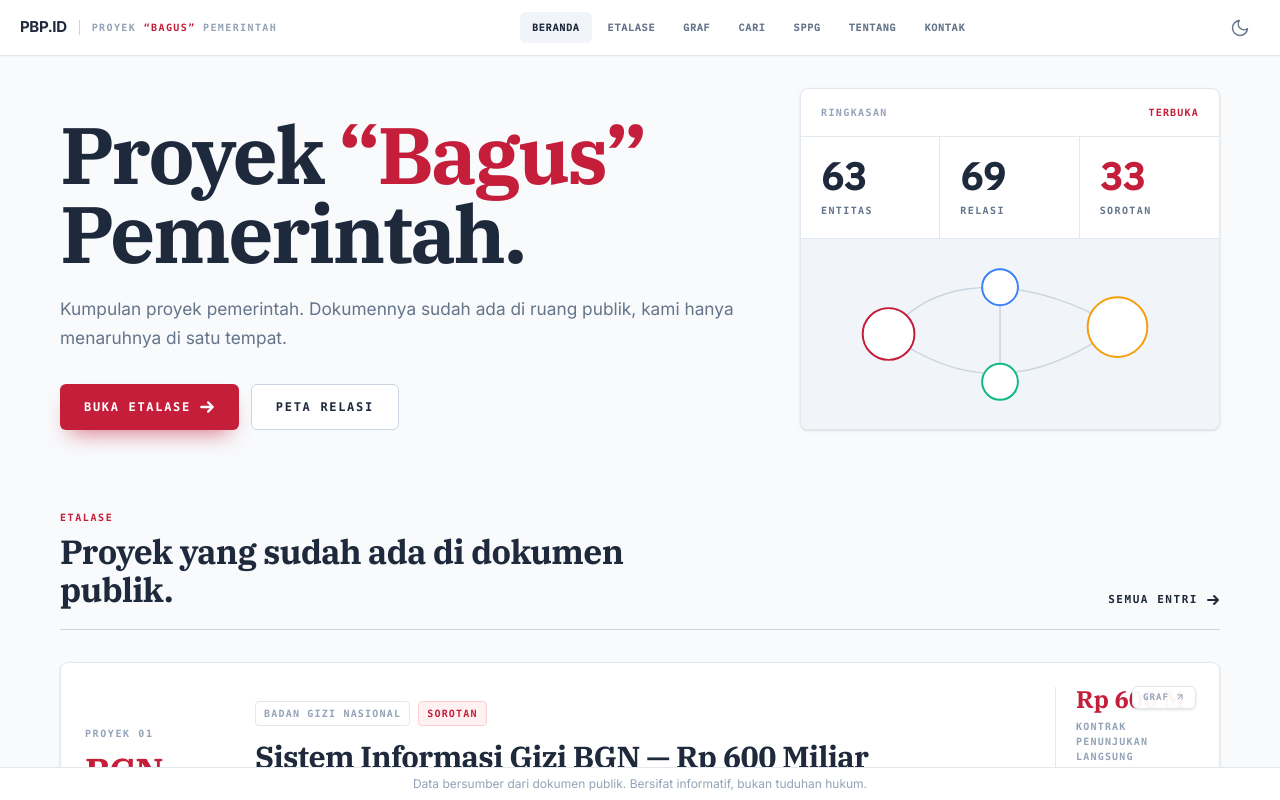
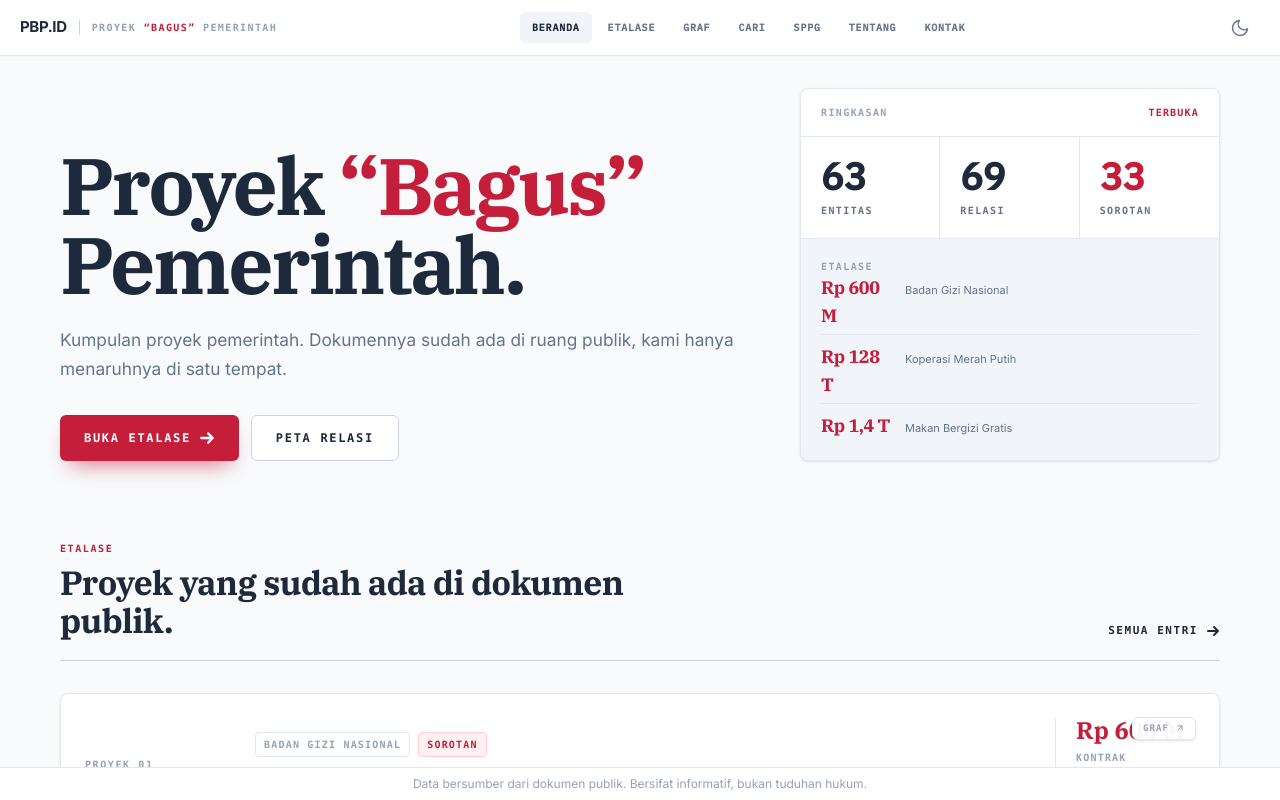
Before and after one commit to afoxyze/bgnmbgkmp-jelek, a Next.js app in the folder frontend/: page / in a window 1280 px wide. Built offline with nearby package versions, Linux system fonts and the light colour scheme.

Commit message:
ui(hero): replace abstract SignalMap with real entry teasers
Decorative SVG circles replaced by the top three entries' headline numbers (Rp 600 M / Rp 128 T / Rp 1,4 T). Each row links to the entry, so the hero card doubles as a table of contents.

```diff
--- a/frontend/app/page.tsx
+++ b/frontend/app/page.tsx
@@ -191,17 +191,34 @@ function StatCell({ value, label, danger = false }: StatCellProps) {
 }
 
 function SignalMap() {
+  // Show the headline number from each of the first three registry entries
+  // instead of abstract circles. Same visual footprint, actual data.
+  const entries = getEntrySummaries().slice(0, 3);
+
   return (
-    <div className="relative min-h-[190px] bg-[var(--bg-surface-2)]" aria-hidden="true">
-      <svg className="absolute inset-0 h-full w-full" viewBox="0 0 420 190">
-        <path d="M88 95 C140 28, 238 40, 318 88" stroke="var(--border-strong)" strokeWidth="1.5" fill="none" />
-        <path d="M88 95 C162 150, 235 148, 318 88" stroke="var(--border-strong)" strokeWidth="1.5" fill="none" />
-        <path d="M200 48 L200 143" stroke="var(--border-strong)" strokeWidth="1.5" />
-        <circle cx="88" cy="95" r="26" fill="var(--bg-surface)" stroke="var(--accent-danger)" strokeWidth="2" />
-        <circle cx="200" cy="48" r="18" fill="var(--bg-surface)" stroke="#3B82F6" strokeWidth="2" />
-        <circle cx="200" cy="143" r="18" fill="var(--bg-surface)" stroke="#10B981" strokeWidth="2" />
-        <circle cx="318" cy="88" r="30" fill="var(--bg-surface)" stroke="#F59E0B" strokeWidth="2" />
-      </svg>
+    <div className="relative min-h-[190px] bg-[var(--bg-surface-2)] p-5 flex flex-col justify-between">
+      <div className="font-mono text-[10px] font-bold uppercase tracking-[0.14em] text-[var(--text-tertiary)]">
+        Etalase
+      </div>
+      <div className="flex flex-col gap-1">
+        {entries.map((entry) => (
+          <Link
+            key={entry.slug}
+            href={`/etalase/${entry.slug}`}
+            className="group flex items-baseline gap-3 no-underline border-t border-[var(--border-base)] pt-2 first:pt-0 first:border-t-0"
+          >
+            <span
+              style={{ fontFamily: "'IBM Plex Serif', 'Georgia', serif" }}
+              className="text-lg font-bold text-[var(--accent-danger)] tracking-tight w-[72px] shrink-0"
+            >
+              {entry.anggaranFokus ?? entry.code}
+            </span>
+            <span className="flex-1 min-w-0 text-[11px] leading-snug text-[var(--text-secondary)] group-hover:text-[var(--text-primary)] transition-colors truncate">
+              {entry.categoryLong}
+            </span>
+          </Link>
+        ))}
+      </div>
     </div>
   );
 }
```
